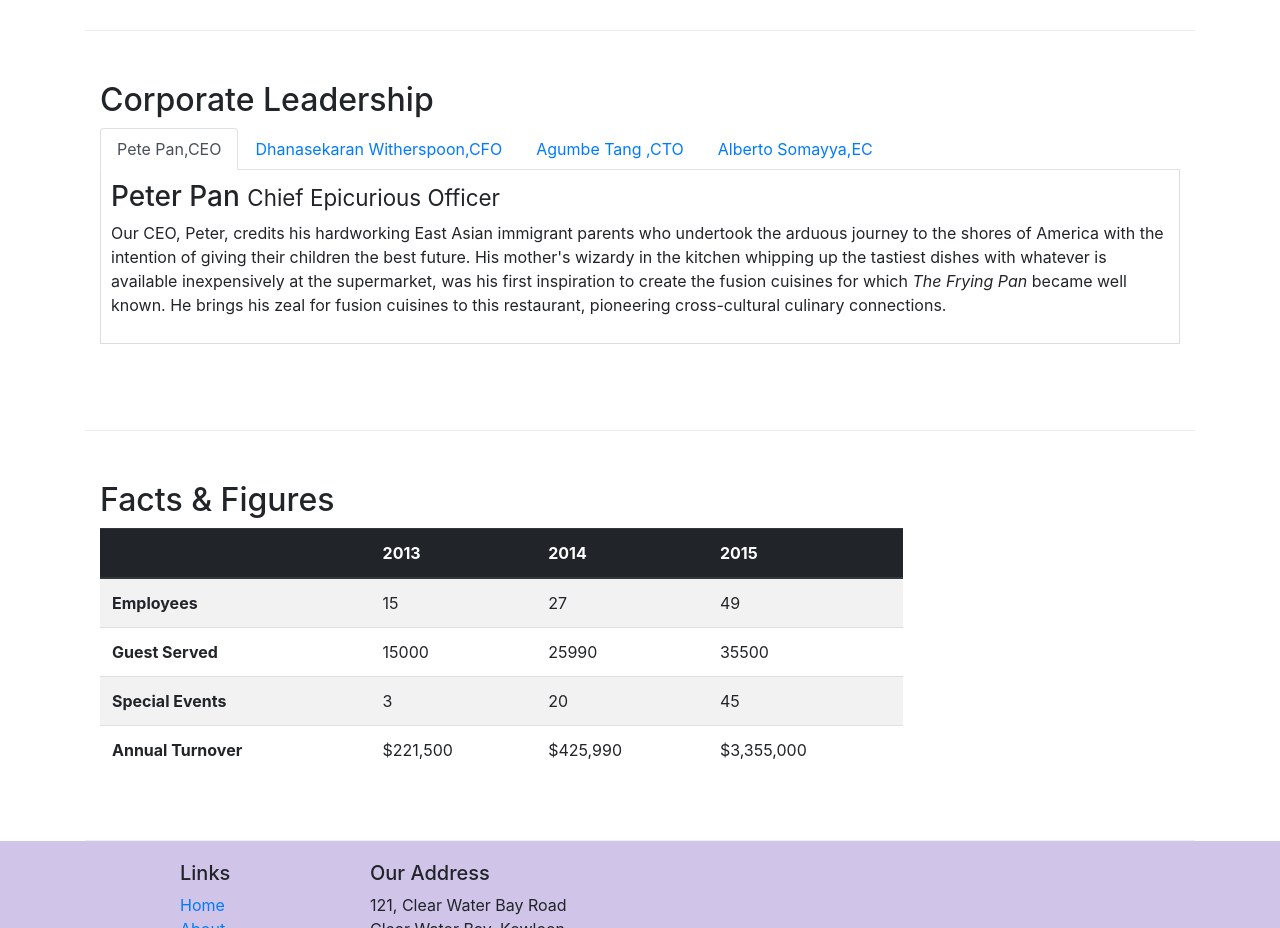
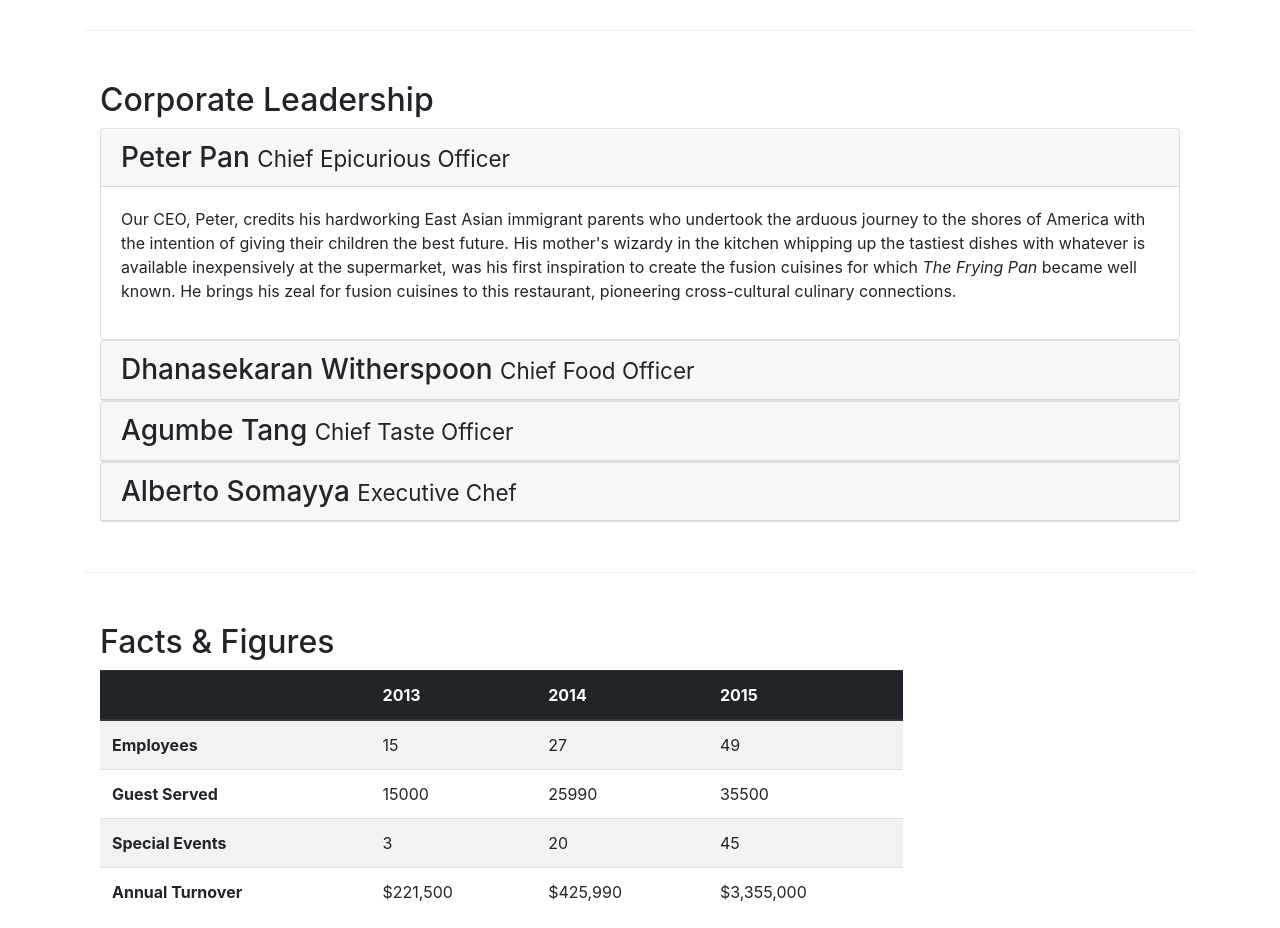
Before and after one commit to ASPS002/work_with_bootstrap, a website: page aboutus.html in a window 1280 px wide. Shown: the part 1140-2068 px from the top of the page. Drawn offline with nearby package versions, Linux system fonts and the light colour scheme.

Commit message:
Replaced tabs with accordion in the aboutus page

```diff
--- a/aboutus.html
+++ b/aboutus.html
@@ -119,67 +119,112 @@
         <div class="row row-content">
             <div class="col-12">
                 <h2>Corporate Leadership</h2>
-                <ul class="nav nav-tabs">
+                <!-- <ul class="nav nav-tabs">
                     <li class="nav-item">
-                        <a class=" nav-link active" href="#peter" role="tab" data-toggle="tab">Pete Pan,CEO</a>
+                        <a class=" nav-link active" href="#peter" role="tab" data-toggle="tab">Pete Pan,CEO</a> -->
                 <!--To make the tabs toggleable, add the data-toggle="tab" attribute to each link. Then add a .tab-pane class with a unique ID for every tab and wrap them inside a <div> element with class .tab-content.
                             If you want the tabs to fade in and out when clicking on them, add the .fade class to .tab-pane:-->
-                    </li>
+                <!-- </li>
                     <li class="nav-item"><a class="nav-link" href="#danny" role="tab" data-toggle="tab">Dhanasekaran
                             Witherspoon,CFO</a></li>
                     <li class="nav-item"><a class="nav-link" href="#agumbe" role="tab" data-toggle="tab">Agumbe Tang
                             ,CTO</a></li>
                     <li class="nav-item"><a class="nav-link" href="#alberto" role="tab" data-toggle="tab">Alberto
                             Somayya,EC</a></li>
-                </ul>
-                <div class="tab-content">
-                    <div class="tab-pane fade show active" role="tabpanel" id="peter">
-                        <h3>Peter Pan <small>Chief Epicurious Officer</small></h3>
-                        <p class="d-none d-sm-block">Our CEO, Peter, credits his hardworking East Asian immigrant
+                </ul> -->
+                <div id="accordion">
+                    <div class="card">
+                        <div class="card-header" role="tab" id="peterhead">
+                            <h3 class="mb-0"><a data-toggle="collapse" data-target="#peter">Peter Pan <small>Chief
+                                        Epicurious Officer</small></a></h3>
+                        </div>
+                        <div class="collapse  show " role="tabpanel" id="peter" data-parent="#accordion"><!--data-parent="#accordian" becoz when it opens other things gets cloased this is what accordion is all about-->
+                            <div class="card-body">
+                                <p class="d-none d-sm-block">Our CEO, Peter, credits his hardworking East Asian
+                                    immigrant
                                     parents
                                     who
-                            undertook the arduous journey to the shores of America with the intention of giving their
+                                    undertook the arduous journey to the shores of America with the intention of giving
+                                    their
                                     children
-                            the best future. His mother's wizardy in the kitchen whipping up the tastiest dishes with
+                                    the best future. His mother's wizardy in the kitchen whipping up the tastiest dishes
+                                    with
                                     whatever
-                            is available inexpensively at the supermarket, was his first inspiration to create the
+                                    is available inexpensively at the supermarket, was his first inspiration to create
+                                    the
                                     fusion
-                            cuisines for which <em>The Frying Pan</em> became well known. He brings his zeal for fusion
+                                    cuisines for which <em>The Frying Pan</em> became well known. He brings his zeal for
+                                    fusion
                                     cuisines
                                     to this restaurant, pioneering cross-cultural culinary connections.</p>
                             </div>
-                    <div class="tab-pane fade " role="tabpanel" id="danny">
-                        <h3>Dhanasekaran Witherspoon <small>Chief Food Officer</small></h3>
+                        </div>
+                    </div>
+                    <div class="card">
+                        <div class="card-header" role="tab" id="dannyhead">
+                            <h3 class="mb-0"><a data-toggle="collapse" data-target="#danny">Dhanasekaran Witherspoon
+                                    <small>Chief Food Officer</small></a>
+                            </h3>
+                        </div>
+                        <div class="collapse" role="tabpanel" id="danny" data-parent="#accordion">
+                            <div class="card-body">
                                 <p class="d-none d-sm-block">Our CFO, Danny, as he is affectionately referred to by his
                                     colleagues,
-                            comes from a long established family tradition in farming and produce. His experiences
+                                    comes from a long established family tradition in farming and produce. His
+                                    experiences
                                     growing
                                     up on
-                            a farm in the Australian outback gave him great appreciation for varieties of food sources.
+                                    a farm in the Australian outback gave him great appreciation for varieties of food
+                                    sources.
                                     As
                                     he
                                     puts it in his own words, <em>Everything that runs, wins, and everything that stays,
                                         pays!</em>
                                 </p>
                             </div>
-                    <div class="tab-pane fade " role="tabpanel" id="agumbe">
-                        <h3>Agumbe Tang <small>Chief Taste Officer</small></h3>
-                        <p class="d-none d-sm-block">Blessed with the most discerning gustatory sense, Agumbe, our CTO,
-                            personally ensures that every dish that we serve meets his exacting tastes. Our chefs dread
+                        </div>
+                    </div>
+                    <div class="card">
+                        <div class="card-header" role="tab" id="agumbehead">
+                            <h3 class="mb-0"><a data-toggle="collapse" data-target="#agumbe">Agumbe Tang
+                                    <small>Chief Taste Officer</small></a></h3>
+                        </div>
+                        <div class="collapse " role="tabpanel" id="agumbe" data-parent="#accordion">
+                            <div class="card-body">
+                                <p class="d-none d-sm-block">Blessed with the most discerning gustatory sense, Agumbe,
+                                    our
+                                    CTO,
+                                    personally ensures that every dish that we serve meets his exacting tastes. Our
+                                    chefs
+                                    dread
                                     the
-                            tongue lashing that ensues if their dish does not meet his exacting standards. He lives by
+                                    tongue lashing that ensues if their dish does not meet his exacting standards. He
+                                    lives
+                                    by
                                     his
                                     motto, <em>You click only if you survive my lick.</em></p>
                             </div>
-                    <div class="tab-pane fade " role="tabpanel" id="alberto">
-                        <h3>Alberto Somayya <small>Executive Chef</small></h3>
-                        <p class="d-none d-sm-block">Award winning three-star Michelin chef with wide International
+                        </div>
+                    </div>
+                    <div class="card">
+                        <div class="card-header" role="tab" id="albertohead">
+                            <h3 class="mb-0"><a data-toggle="collapse" data-target="#alberto">Alberto Somayya
+                                    <small>Executive Chef</small></a></h3>
+                        </div>
+
+                        <div class="collapse " role="tabpanel" id="alberto" data-parent="#accordion">
+                            <div class="card-body">
+                                <p class="d-none d-sm-block">Award winning three-star Michelin chef with wide
+                                    International
                                     experience
-                            having worked closely with whos-who in the culinary world, he specializes in creating
+                                    having worked closely with whos-who in the culinary world, he specializes in
+                                    creating
                                     mouthwatering
                                     Indo-Italian fusion experiences. He says, <em>Put together the cuisines from the two
                                         craziest
                                         cultures, and you get a winning hit! Amma Mia!</em></p>
+                            </div>
+                        </div>
                     </div>
                 </div>
             </div>
```
Lines whose indentation alone changed are shown as unchanged.
